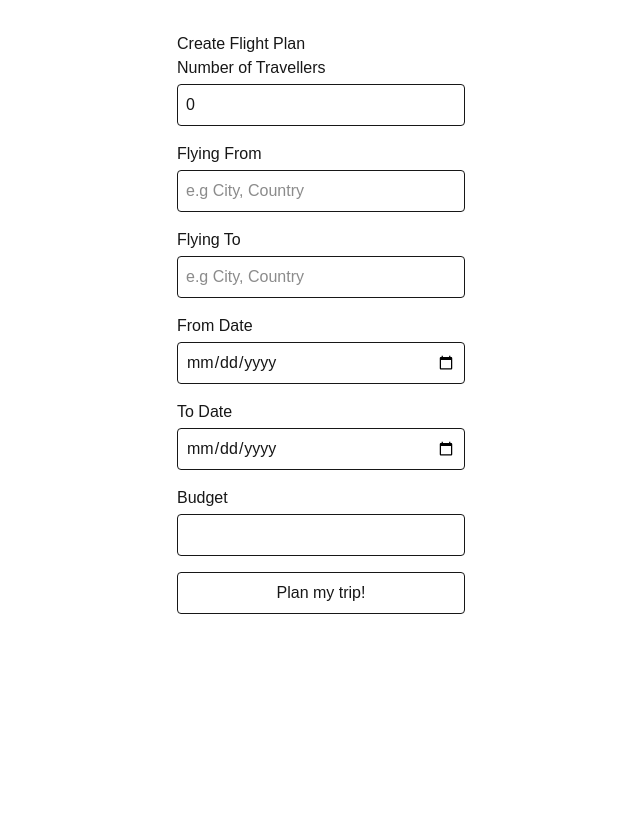
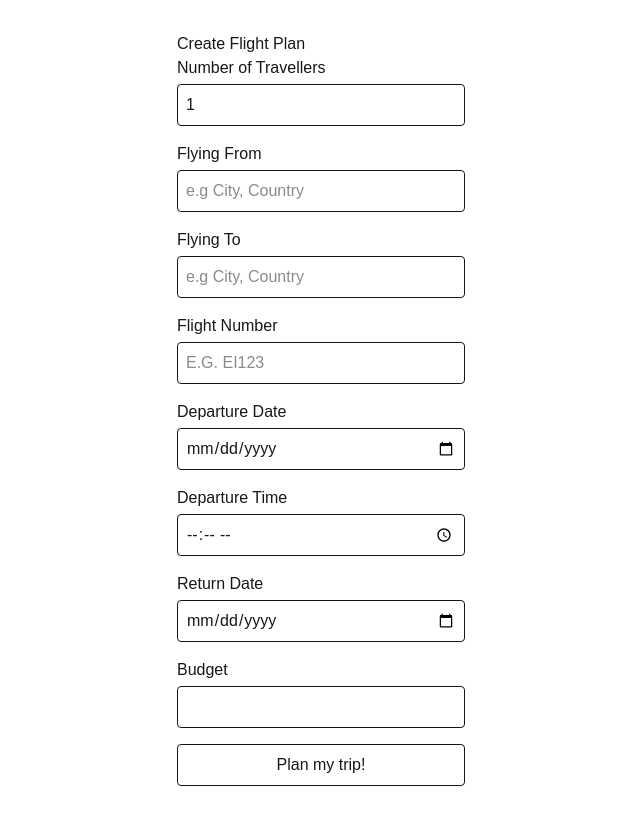
Before and after one commit to damidaramola/prep-point-ai, a Next.js app: page /trip-setup in a window 1280 px wide. Shown: the whole page, without its empty margins (319-959 px from the left). Built offline with nearby package versions, Linux system fonts and the light colour scheme.

Commit message:
flight dept + number, parse form numbers on submit

```diff
--- a/app/result/page.tsx
+++ b/app/result/page.tsx
@@ -1,18 +1,20 @@
 'use client';
 
 import { useEffect, useState } from "react";
-import { Trip, TravelResult } from "@/app/types"
+import { TripFormValues, TravelResult } from "@/app/types"
 
 
 export default function ResultPage() {
 
   const [result, setResult] = useState<TravelResult | null>(null);
-  const [form, setForm] = useState<Omit<Trip, "id">>({
-    NumberofTravellers: 0,
+  const [form, setForm] = useState<TripFormValues>({
+    NumberofTravellers: "",
     FlyingFrom: "",
     FlyingTo: "",
     FromDate: "",
     ToDate: "",
+    FlightNumber: "",
+    DepartureTime: "",
     Budget: ""
   });
 
--- a/app/trip-setup/page.tsx
+++ b/app/trip-setup/page.tsx
@@ -4,17 +4,19 @@ import React from "react"
 import { useState } from "react"
 import { useRouter } from "next/navigation"
 import Autocomplete from "../components/Autocomplete_location";
-import { Trip } from "@/app/types"
+import { Trip, TripFormValues } from "@/app/types"
 import { saveTrip } from "@/lib/storage";
 
 
 export default function TripSetUp() {
-const [form, setForm] = useState<Omit<Trip, "id">>({
-    NumberofTravellers: 0,
+    const [form, setForm] = useState<TripFormValues>({
+        NumberofTravellers: "1",
         FlyingFrom: "",
         FlyingTo: "",
         FromDate: "",
         ToDate: "",
+        FlightNumber: "",
+        DepartureTime: "",
         Budget: ""
     });
 
@@ -34,15 +36,28 @@ const [form, setForm] = useState<Omit<Trip, "id">>({
             return;
         }
 
-        const tripId = crypto.randomUUID();
+        const travellers = Number(form.NumberofTravellers);
+        const budget = Number(form.Budget);
 
-        const trip = {
-            id: tripId,
-            ...form
+        if (!Number.isInteger(travellers) || travellers < 1) {
+            alert("Number of travellers must be a whole number of 1 or more");
+            return;
+        }
+        if (Number.isNaN(budget) || budget < 0) {
+            alert("Budget must be a number of 0 or more");
+            return;
+        }
+
+        const trip: Trip = {
+            id: crypto.randomUUID(),
+            ...form,
+            FlightNumber: form.FlightNumber.trim().toUpperCase(),
+            NumberofTravellers: travellers,
+            Budget: budget
         };
 
         saveTrip(trip)
-        router.push(`/timeline/${tripId}`);
+        router.push(`/timeline/${trip.id}`);
     };
 
     return (
@@ -58,7 +73,8 @@ const [form, setForm] = useState<Omit<Trip, "id">>({
                     <input
                         className="border p-2 rounded"
                         type="number"
-
+                        min={1}
+                        step={1}
                         name="NumberofTravellers"
                         value={form.NumberofTravellers}
                         onChange={handleChange}
@@ -84,7 +100,22 @@ const [form, setForm] = useState<Omit<Trip, "id">>({
                 />
 
                 <div className="flex flex-col">
-                    <label className="mb-1 font-medium">From Date</label>
+                    <label className="mb-1 font-medium">Flight Number</label>
+                    <input
+                        className="border p-2 rounded uppercase"
+                        type="text"
+                        name="FlightNumber"
+                        value={form.FlightNumber}
+                        onChange={handleChange}
+                        placeholder="e.g. EI123"
+                        pattern="[A-Za-z0-9]{2}\s?[0-9]{1,4}"
+                        title="Airline code followed by the flight number, e.g. EI123"
+                        required
+                    />
+                </div>
+
+                <div className="flex flex-col">
+                    <label className="mb-1 font-medium">Departure Date</label>
                     <input
                         className="border p-2 rounded"
                         type="date"
@@ -96,7 +127,19 @@ const [form, setForm] = useState<Omit<Trip, "id">>({
                 </div>
 
                 <div className="flex flex-col">
-                    <label className="mb-1 font-medium">To Date</label>
+                    <label className="mb-1 font-medium">Departure Time</label>
+                    <input
+                        className="border p-2 rounded"
+                        type="time"
+                        name="DepartureTime"
+                        value={form.DepartureTime}
+                        onChange={handleChange}
+                        required
+                    />
+                </div>
+
+                <div className="flex flex-col">
+                    <label className="mb-1 font-medium">Return Date</label>
                     <input
                         className="border p-2 rounded"
                         type="date"
@@ -112,6 +155,7 @@ const [form, setForm] = useState<Omit<Trip, "id">>({
                     <label className="mb-1 font-medium">Budget</label>
                     <input
                         type="number"
+                        min={0}
                         className="border p-2 rounded"
                         name="Budget"
                         value={form.Budget}
```
Also changed, not shown: app/types/index.ts (+7 -1 lines), 1 other file (tests, documents, lock files or other folders). Lines whose indentation alone changed are shown as unchanged.
